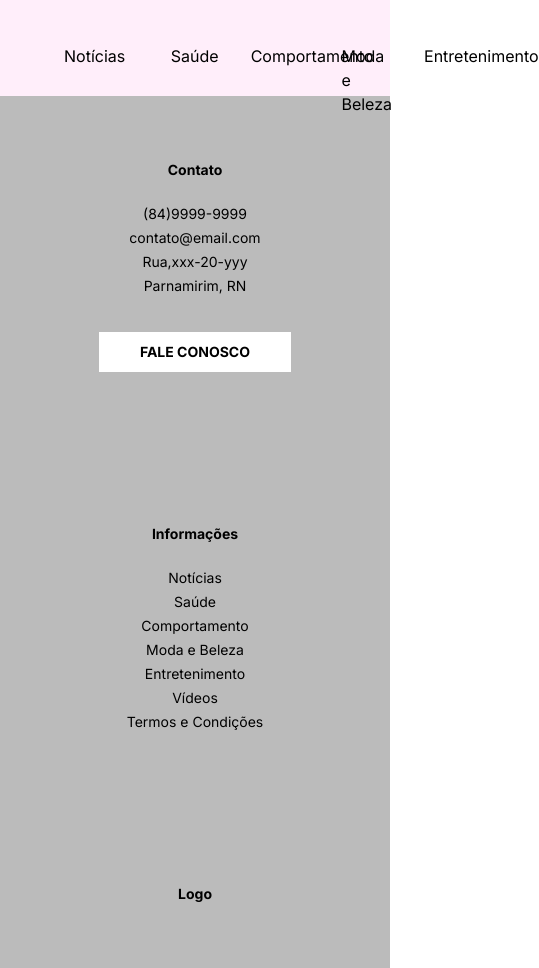
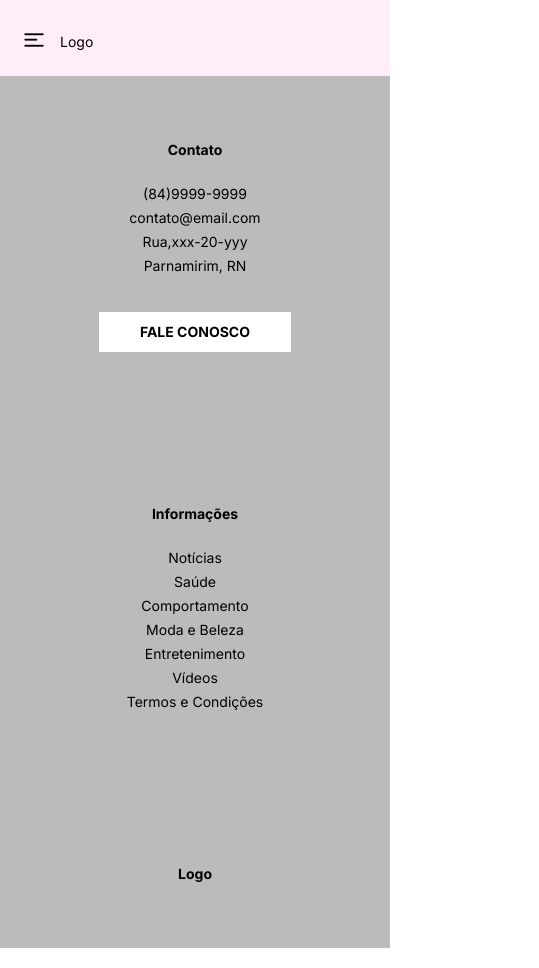
Before and after one commit to Alberinando/Prociencia, a Next.js app: page / in a window 390 px wide. Shown: the whole page, 539 px wide, since content can reach past the window. Built offline with nearby package versions, Linux system fonts and the light colour scheme.

Commit message:
Adição de responsividade no header

```diff
--- a/src/components/header/index.tsx
+++ b/src/components/header/index.tsx
@@ -1,60 +1,80 @@
 /* eslint-disable @next/next/no-img-element */
-import React from "react";
+import React, { useState } from "react";
 import Image from 'next/image';
 
 
 
 
 const Header = () => {
+    const [showOptions, setShowOptions] = useState(false);
+
+    const toggleOptions = () => {
+        setShowOptions(!showOptions);
+    };
     return (
         <>
-            <div className="bg-rosa p-6">
+            <div className="bg-rosa  ">
 
-                <div className=" text-white p-6 flex flex-row h-6 ">
-                    <div className="hidden mt-1">
+                <div className=" text-white p-6 flex flex-row  text-sm md:text-base lg:text-lg xl:text-xl">
+                    <div className="mt-1 sm:hidden w-full">
+                        <div className="flex flex-row">
+                            <button onClick={toggleOptions}>
                                 <Image
                                     src="/assets/Header/menu-hamburguer.png"
                                     alt="Minha Imagem"
                                     width={20}
                                     height={20}
                                 />
+                            </button>
+                            <div className=" mt-1 ml-4 ">Logo</div>
+                        </div>
+
+                        {showOptions && (
+                            <div className=" bg-cinza w-full">
+                                <div className="w-full">
+                                    <a href="#" className="block px-4 py-2 text-preto ">Notícias</a>
+                                    <a href="#" className="block px-4 py-2 text-preto ">Saúde</a>
+                                    <a href="#" className="block px-4 py-2 text-preto ">Comportamento</a>
+                                    <a href="#" className="block px-4 py-2 text-preto ">Moda e Beleza</a>
+                                    <a href="#" className="block px-4 py-2 text-preto ">Entretenimento</a>
+                                </div>
+                         </div>
+                        )}
+
                     </div>
 
 
-                    <div className=" -mt-1 -ml-2 mr-10 hidden">Logo</div>
-
-
-                    <div className="flex flex-row space-x-8 size-full">
+                    <div className="flex flex-row space-x-8 size-full max-[640px]:hidden">
                         <div className="list-none flex flex-row w-1/5 mx-4">
-                            <li className=" list-none -mt-1 ">Notícias</li>
+                            <li className=" list-none -mt-1 max-[640px]:hidden ">Notícias</li>
+                                {/* {   <li><svg xmlns="http://www.w3.org/2000/svg" width="16" height="16" fill="currentColor" className="bi bi-chevron-down" viewBox="0 0 16 16">
+                                            <path fill-rule="evenodd" d="M1.646 4.646a.5.5 0 0 1 .708 0L8 10.293l5.646-5.647a.5.5 0 0 1 .708.708l-6 6a.5.5 0 0 1-.708 0l-6-6a.5.5 0 0 1 0-.708"/>
+                                                </svg>
+                                        </li>} */}
+                        </div>
+                        <div className="list-none flex flex-row w-1/5 mx-4">
+                            <li className=" list-none -mt-1 max-[640px]:hidden">Saúde</li>
                                 {/* { <li><svg xmlns="http://www.w3.org/2000/svg" width="16" height="16" fill="currentColor" className="bi bi-chevron-down" viewBox="0 0 16 16">
                                             <path fill-rule="evenodd" d="M1.646 4.646a.5.5 0 0 1 .708 0L8 10.293l5.646-5.647a.5.5 0 0 1 .708.708l-6 6a.5.5 0 0 1-.708 0l-6-6a.5.5 0 0 1 0-.708"/>
                                                 </svg>
                                         </li>} */}
                         </div>
                         <div className="list-none flex flex-row w-1/5 mx-4">
-                            <li className=" list-none -mt-1">Saúde</li>
-                                        {/* { <li><svg xmlns="http://www.w3.org/2000/svg" width="16" height="16" fill="currentColor" className="bi bi-chevron-down" viewBox="0 0 16 16">
-                                                <path fill-rule="evenodd" d="M1.646 4.646a.5.5 0 0 1 .708 0L8 10.293l5.646-5.647a.5.5 0 0 1 .708.708l-6 6a.5.5 0 0 1-.708 0l-6-6a.5.5 0 0 1 0-.708"/>
-                                                </svg>
-                                            </li>} */}
-                        </div>
-                        <div className="list-none flex flex-row w-1/5 mx-4">
-                                    <li className=" list-none -mt-1">Comportamento</li>
+                            <li className=" list-none -mt-1 max-[640px]:hidden">Comportamento</li>
                                 {/* { <li><svg xmlns="http://www.w3.org/2000/svg" width="16" height="16" fill="currentColor" className="bi bi-chevron-down" viewBox="0 0 16 16">
                                             <path fill-rule="evenodd" d="M1.646 4.646a.5.5 0 0 1 .708 0L8 10.293l5.646-5.647a.5.5 0 0 1 .708.708l-6 6a.5.5 0 0 1-.708 0l-6-6a.5.5 0 0 1 0-.708"/>
                                                 </svg>
                                         </li>} */}
                         </div>
                         <div className=" list-none flex flex-row w-1/5 mx-4">
-                                    <li className="list-none -mt-1">Moda e Beleza</li>
+                            <li className="list-none -mt-1 max-[640px]:hidden">Moda e Beleza</li>
                                 {/* { <li><svg xmlns="http://www.w3.org/2000/svg" width="16" height="16" fill="currentColor" className="bi bi-chevron-down" viewBox="0 0 16 16">
                                             <path fill-rule="evenodd" d="M1.646 4.646a.5.5 0 0 1 .708 0L8 10.293l5.646-5.647a.5.5 0 0 1 .708.708l-6 6a.5.5 0 0 1-.708 0l-6-6a.5.5 0 0 1 0-.708"/>
                                                 </svg>
                                         </li>} */}
                         </div>
                         <div className=" list-none flex flex-row w-1/5 mx-4">
-                                    <li className="list-none -mt-1">Entretenimento</li>
+                            <li className="list-none -mt-1 max-[640px]:hidden">Entretenimento</li>
                                 {/* <li><svg xmlns="http://www.w3.org/2000/svg" width="16" height="16" fill="currentColor" className="bi bi-chevron-down" viewBox="0 0 16 16">
                                             <path fill-rule="evenodd" d="M1.646 4.646a.5.5 0 0 1 .708 0L8 10.293l5.646-5.647a.5.5 0 0 1 .708.708l-6 6a.5.5 0 0 1-.708 0l-6-6a.5.5 0 0 1 0-.708"/>
                                                 </svg>
```
Lines whose indentation alone changed are shown as unchanged.
